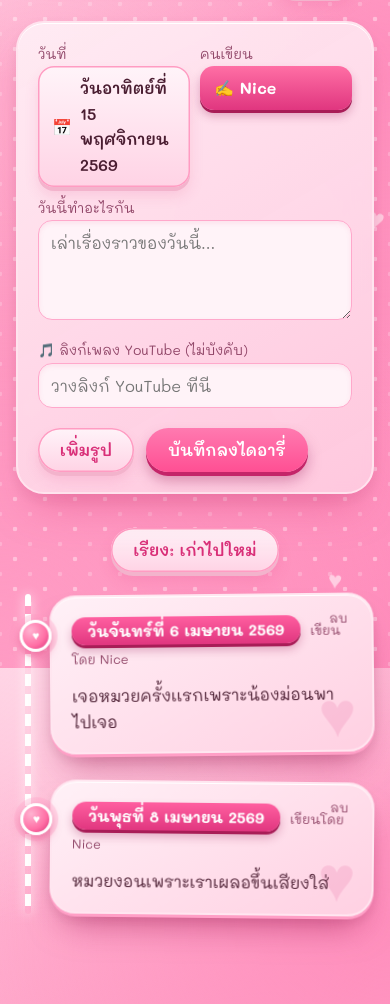
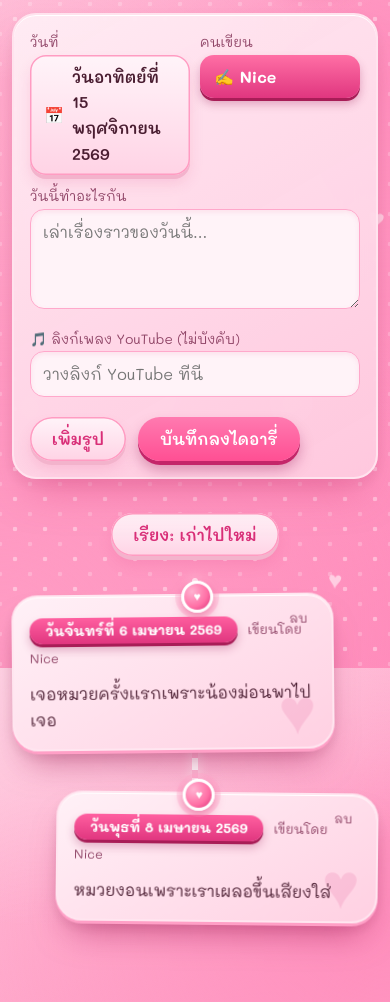
Before and after one commit to sorawitsenkram-lab/GFMaprang, a plain HTML site: page index.html in a window 390 px wide. Shown: the part 176-1180 px from the top of the page. Drawn offline with Linux system fonts and the light colour scheme.

Commit message:
Update index.html

```diff
--- a/index.html
+++ b/index.html
@@ -84,13 +84,6 @@ dialog::backdrop{background:rgba(90,42,60,.45);backdrop-filter:blur(3px)}
 dialog h2{margin:0 0 6px;color:var(--pink)}
 dialog small{display:block;color:var(--soft);margin:4px 0 10px}
 #lb{max-width:96vw;width:auto;padding:8px;background:#fff}#lb img{max-width:100%;max-height:88vh;display:block;border-radius:12px}
-@media(max-width:760px){
- .timeline{grid-template-columns:1fr;padding-left:34px;column-gap:0;perspective:none}
- .timeline::before{left:12px;margin-left:0}
- .l,.r{grid-column:1}
- .entry:not(:first-child){margin-top:0}
- .l::after,.r::after{left:-32px;right:auto}
-}
 @media(prefers-reduced-motion:reduce){.hearts{display:none}.entry.new{animation:none}}
 .dwrap{position:relative}
 .datebtn{width:100%;text-align:left;display:flex;align-items:center;gap:8px;padding:9px 14px;border-radius:16px;color:var(--ink);font-weight:600;
@@ -164,6 +157,24 @@ dialog,.cal{background:linear-gradient(150deg,#fff1f7,#ffd3e5)}
 .pbtn::before{content:'\25B6'}
 .playing .pbtn::before{content:'\275A\275A'}
 @media(prefers-reduced-motion:reduce){.vinyl{animation:none}.arm{transition:none}}
+/* ===== มือถือ: คงรูปแบบซ้าย-ขวาสลับกัน ===== */
+@media(max-width:760px){
+ .wrap{padding:20px 12px 80px}
+ h1{font-size:2.1rem}
+ .form{padding:16px;border-radius:24px}
+ .timeline{grid-template-columns:1fr;column-gap:0;row-gap:42px;perspective:none;padding-top:16px}
+ .timeline::before{left:50%;margin-left:-3px}
+ .l,.r{grid-column:1}
+ .entry{width:88%;padding:20px 16px 16px}
+ .entry:not(:first-child){margin-top:0}
+ .l{justify-self:start}.r{justify-self:end}
+ .entry::after{top:-15px;margin-left:-13px;right:auto}
+ .l::after{left:56.82%}.r::after{left:43.18%}
+ .entry time{font-size:.85rem;white-space:normal;max-width:calc(100% - 46px)}
+ .photos figure{flex:1 1 120px}
+ .disc{gap:12px;padding:12px}
+ .vwrap{width:92px;height:92px;margin-right:10px}
+}
 </style>
 </head>
 <body>
```
